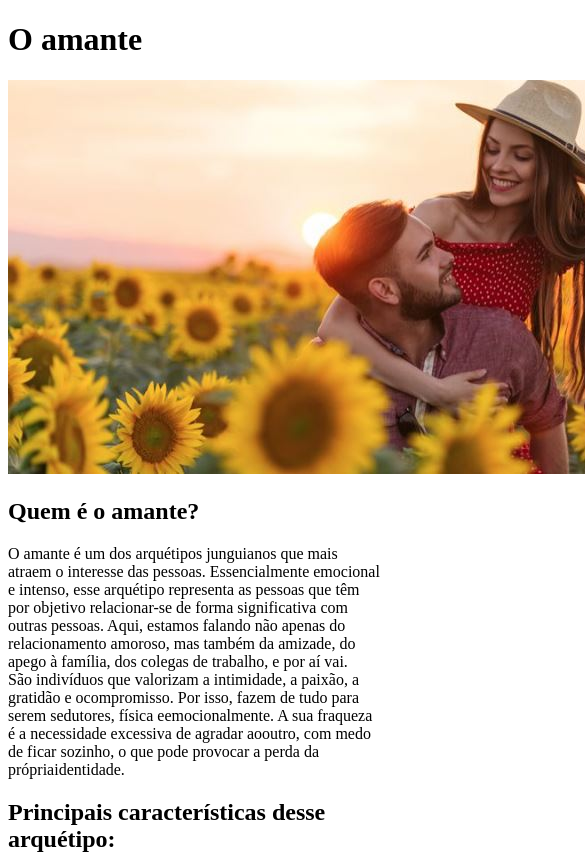
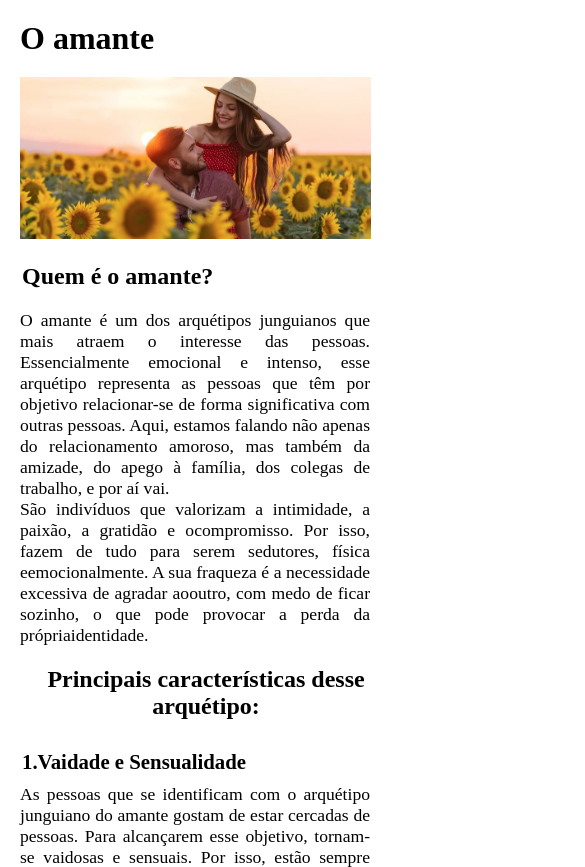
Before and after one commit to gabrielolisilva/Projeto_Arquetipos, a plain HTML site: page páginas/amante.html in a window 390 px wide. Shown: the top 867 px of the page, 585 px wide, since content can reach past the window. Drawn offline with Linux system fonts and the light colour scheme.

Commit message:
Alterações

```diff
--- /dev/null
+++ b/estilos/style.css
@@ -0,0 +1,204 @@
+@media screen and (max-width: 2000px) {
+    h1{
+        font-size: 3em;
+        padding-left: 40px;
+    }
+
+    #divIMG{
+        text-align: center;
+    }
+
+    img{
+        width: 93vw;
+    }
+
+    h2{
+        font-size: 2.2em;
+        padding-left: 240px;
+        margin-bottom: 10px;
+    }
+
+    #principaisC{
+        text-align: center;
+        font-size: 2.7em;
+        padding-bottom: 15px;
+    }
+
+    h3{
+        padding-left: 240px;
+        font-size: 2.3em;
+    }
+
+    p{
+        padding: 5px 20px 20px 40px;
+        max-width: 1000px;
+        text-align: center;
+        font-size: 1.4em;
+        margin: auto;
+    }
+}
+
+@media screen and (max-width: 1600px) {
+    h1{
+        font-size: 3em;
+        padding-left: 40px;
+    }
+
+    #divIMG{
+        text-align: center;
+    }
+
+    img{
+        width: 93vw;
+    }
+
+    h2{
+        font-size: 2.2em;
+        padding-left: 240px;
+        margin-bottom: 10px;
+    }
+
+    #principaisC{
+        text-align: center;
+        font-size: 2.7em;
+        padding-bottom: 15px;
+    }
+
+    h3{
+        padding-left: 240px;
+        font-size: 2.3em;
+    }
+
+    p{
+        padding: 5px 20px 20px 40px;
+        max-width: 1000px;
+        text-align: center;
+        font-size: 1.4em;
+        margin: auto;
+    }
+}
+
+@media screen and (max-width: 1324px) {
+    h1{
+        font-size: 3em;
+        padding-left: 30px;
+    }
+
+    #divIMG{
+        text-align: center;
+    }
+
+    img{
+        width: 93vw;
+    }
+
+    h2{
+        font-size: 2.2em;
+        padding-left: 22px;
+        margin-bottom: 10px;
+    }
+
+    #principaisC{
+        text-align: center;
+        font-size: 2.2em;
+        padding-bottom: 15px;
+    }
+
+    h3{
+        padding-left: 30px;
+        font-size: 1.7em;
+    }
+
+    p{
+        padding: 5px 20px 20px 25px;
+        max-width: 1000px;
+        text-align: justify;
+        font-size: 1.4em;
+    }
+}
+
+@media screen and (max-width: 768px) {
+    h1{
+        font-size: 3.2em;
+        padding-left: 30px;
+    }
+
+    #divIMG{
+        text-align: center;
+    }
+
+    img{
+        width: 93vw;
+    }
+
+    h2{
+        font-size: 2.2em;
+        padding-left: 22px;
+    }
+
+    #principaisC{
+        text-align: center;
+        font-size: 2.2em;
+        padding-bottom: 15px;
+    }
+
+    h3{
+        padding-left: 30px;
+        font-size: 1.7em;
+    }
+
+    p{
+        padding: 10px 20px 20px 25px;
+        max-width: 700px;
+        text-align: justify;
+        font-size: 1.4em;
+    }
+}
+
+
+@media screen and (max-width: 480px) {
+    *{
+        padding: 0px;
+        margin: 0px;
+    }
+
+    h1{
+        font-size: 2em;
+        padding-left: 20px;
+        margin-top: 20px;
+        margin-bottom: 20px;
+    }
+
+    #divIMG{
+        text-align: center;
+    }
+
+    img{
+        width: 90vw;
+        margin-bottom: 20px;
+    }
+
+    h2{
+        font-size: 1.5em;
+        text-align: left;
+        padding-left: 22px;
+    }
+
+    #principaisC{
+        text-align: center;
+        font-size: 1.5em;
+        padding-bottom: 20px;
+    }
+
+    h3{
+        padding-left: 22px;
+        font-size: 1.3em;
+    }
+
+    p{
+        padding: 10px 20px 20px 20px;
+        max-width: 400px;
+        text-align: justify;
+        font-size: 1.1em;
+    }
+}
--- a/páginas/amante.html
+++ b/páginas/amante.html
@@ -5,18 +5,19 @@
     <meta http-equiv="X-UA-Compatible" content="IE=edge">
     <meta name="viewport" content="width=device-width, initial-scale=1.0">
     <title>O amante</title>
+    <link rel="stylesheet" href="../estilos/style.css">
 </head>
 <body>
     <h1>O amante</h1>
 
-    <img src="../imagens/amante.JPG" alt="Imagem-amante">
+    <div id="divIMG"><img src="../imagens/amante.JPG" alt="Imagem-amante"></div>
 
     <h2>Quem é o amante?</h2>
     <p>O amante é um dos arquétipos junguianos que mais atraem o interesse das pessoas. Essencialmente emocional e intenso, esse arquétipo representa as pessoas que têm por objetivo relacionar-se de forma significativa com outras pessoas. Aqui, estamos falando não apenas do relacionamento amoroso, mas também da amizade, do apego à família, dos colegas de trabalho, e por aí vai.<br>
 
     São indivíduos que valorizam a intimidade, a paixão, a gratidão e ocompromisso. Por isso, fazem de tudo para serem sedutores, física eemocionalmente. A sua fraqueza é a necessidade excessiva de agradar aooutro, com medo de ficar sozinho, o que pode provocar a perda da própriaidentidade.</p>
 
-    <h2>Principais características desse arquétipo:</h2>
+    <h2 id="principaisC">Principais características desse arquétipo:</h2>
 
     <h3>1.Vaidade e Sensualidade</h3>
     <p>As pessoas que se identificam com o arquétipo junguiano do amante gostam de estar cercadas de pessoas. Para alcançarem esse objetivo, tornam-se vaidosas e sensuais. Por isso, estão sempre atentas à forma física, à beleza do rosto, às roupas, à maquiagem etc. Apreciam a arte e tudo aquilo que é essencialmente belo. <br>
```
